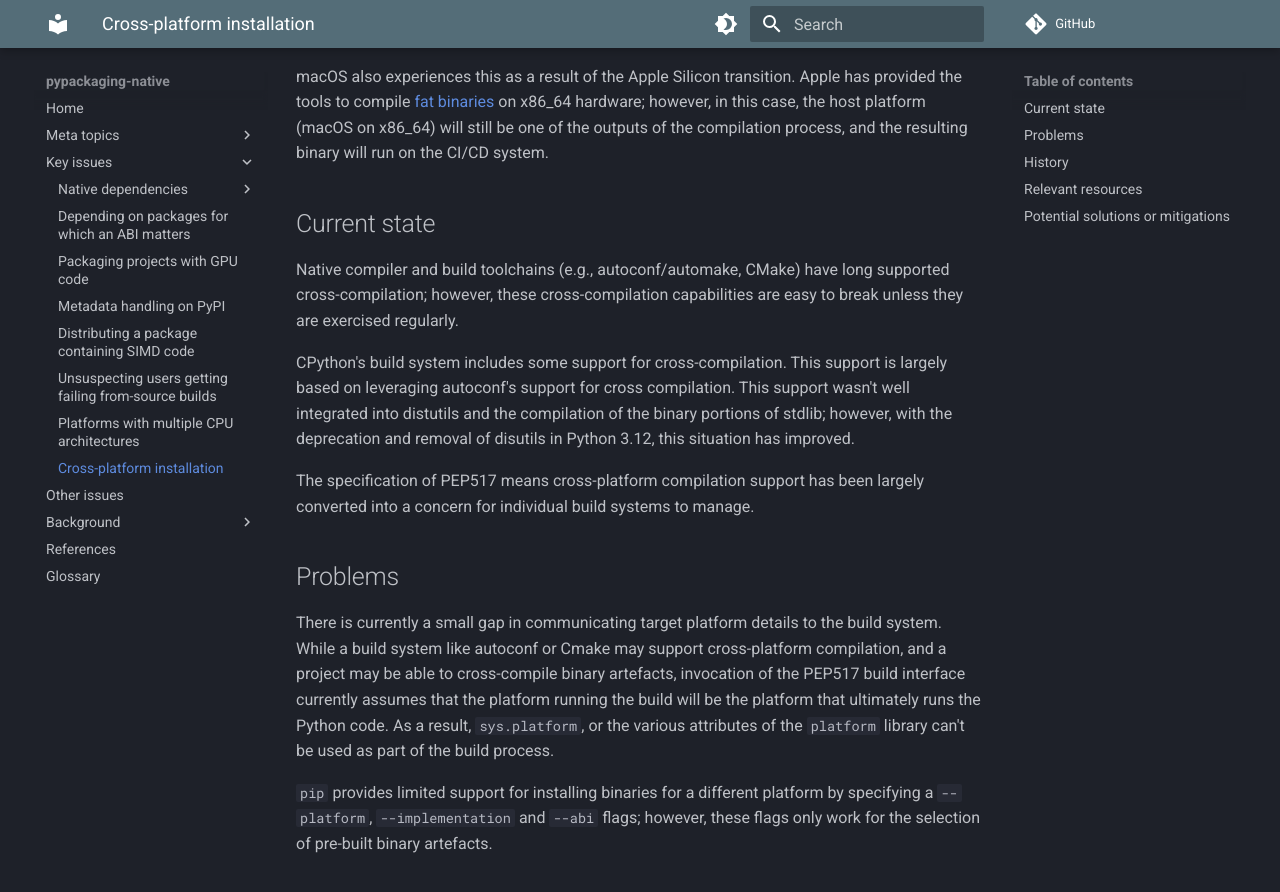
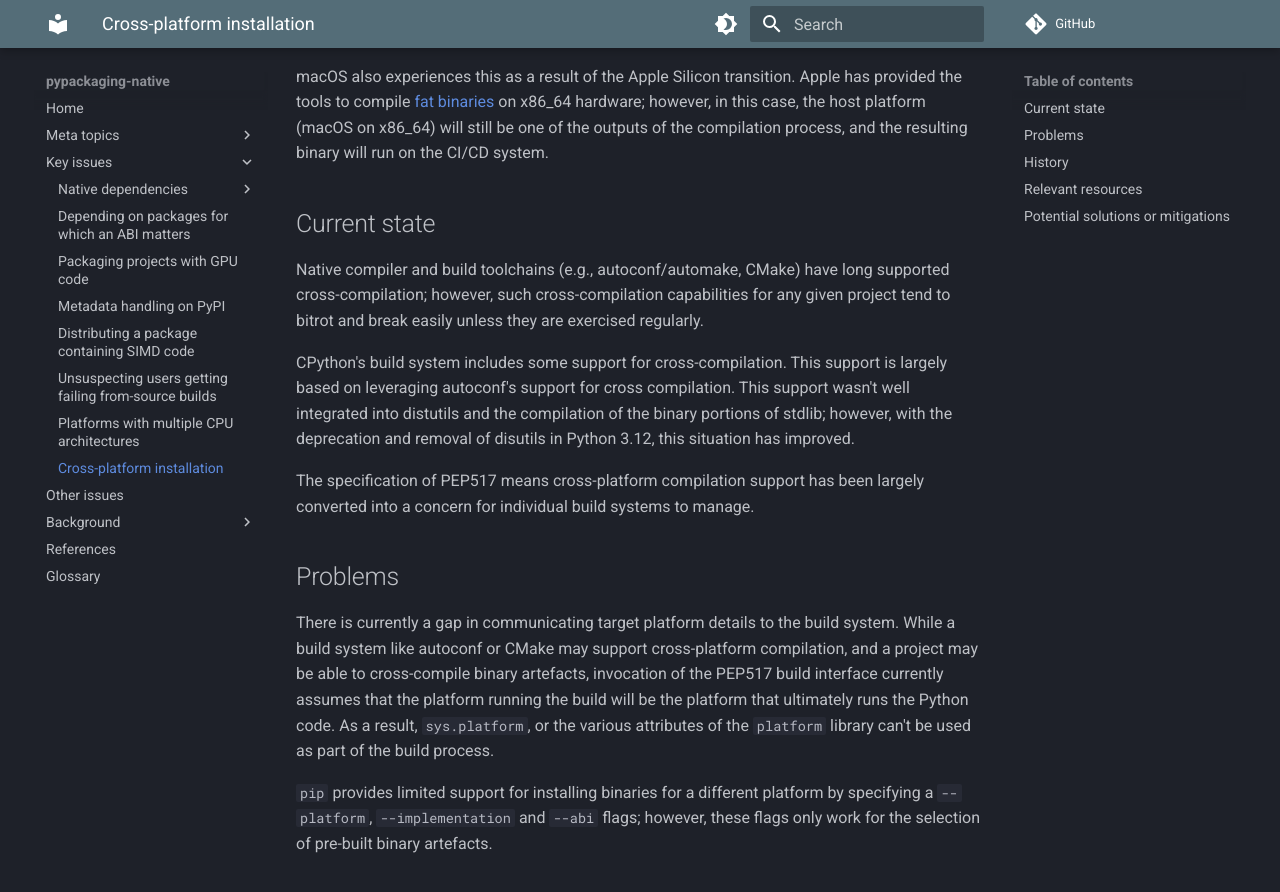
Before and after one commit to pypackaging-native/pypackaging-native, an MkDocs documentation site: the page built from docs/key-issues/cross_platform.md, in a window 1280 px wide and 900 px high, scrolled down 548 px. Shown: the top 892 px of the window. Built offline with MkDocs 1.6.1 and Material for MkDocs 9.7.7, drawn with Linux system fonts in a browser that asks for light colours; comment, search, counter and statistics services are not loaded.

Commit message:
Apply suggestions from code review
Co-authored-by: h-vetinari <h.vetinari@gmx.com>
Co-authored-by: Malcolm Smith <smith@chaquo.com>

```diff
--- a/docs/key-issues/cross_platform.md
+++ b/docs/key-issues/cross_platform.md
@@ -30,8 +30,8 @@ will run on the CI/CD system.
 ## Current state
 
 Native compiler and build toolchains (e.g., autoconf/automake, CMake) have long
-supported cross-compilation; however, these cross-compilation capabilities are
-easy to break unless they are exercised regularly.
+supported cross-compilation; however, such cross-compilation capabilities for any
+given project tend to bitrot and break easily unless they are exercised regularly.
 
 CPython's build system includes some support for cross-compilation. This support
 is largely based on leveraging autoconf's support for cross compilation. This
@@ -44,8 +44,8 @@ largely converted into a concern for individual build systems to manage.
 
 ## Problems
 
-There is currently a small gap in communicating target platform details to the
-build system. While a build system like autoconf or Cmake may support
+There is currently a gap in communicating target platform details to the
+build system. While a build system like autoconf or CMake may support
 cross-platform compilation, and a project may be able to cross-compile binary
 artefacts, invocation of the PEP517 build interface currently assumes that the
 platform running the build will be the platform that ultimately runs the Python
```
Also changed, not shown: docs/key-issues/multiple_architectures.md (+4 -4 lines).
